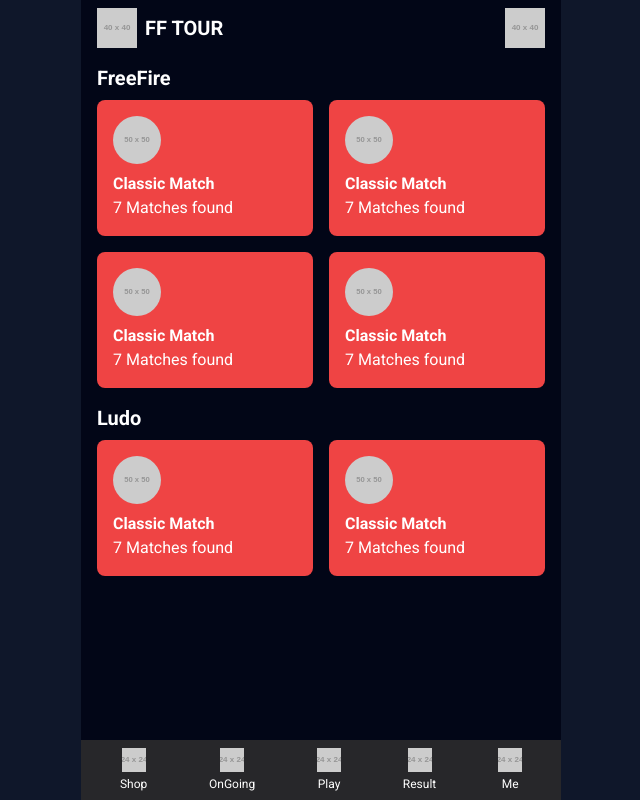
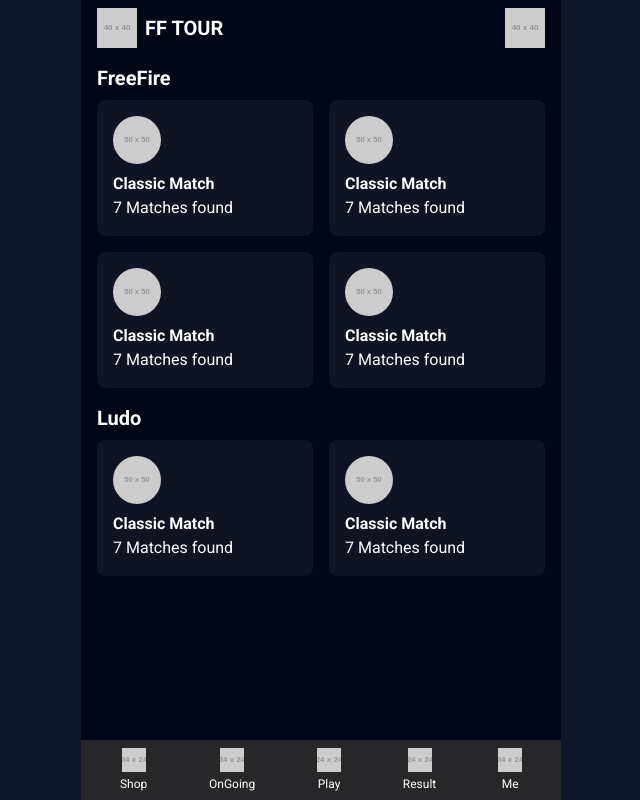
Before and after one commit to emondewan00/ff-tournament-, a Next.js app: page / in a window 1280 px wide. Shown: the whole page, without its empty margins (319-959 px from the left). Built offline with nearby package versions, Linux system fonts and the light colour scheme.

Commit message:
add link match type card

```diff
--- a/components/home/MatchTypeCard.jsx
+++ b/components/home/MatchTypeCard.jsx
@@ -1,6 +1,9 @@
-const MatchTypeCard = ({color}) => {
+import Link from "next/link";
+
+const MatchTypeCard = ({ color }) => {
   return (
-    <div class="bg-red-500 p-4 rounded-lg">
+    <Link href={"/category/cs"}>
+      <div class="bg-white/5 p-4 rounded-lg">
         <img
           src="https://placehold.co/50x50"
           alt="Classic Match"
@@ -9,6 +12,7 @@
         <h3 class="font-bold">Classic Match</h3>
         <p>7 Matches found</p>
       </div>
+    </Link>
   );
 };
 
```
Lines whose indentation alone changed are shown as unchanged.
